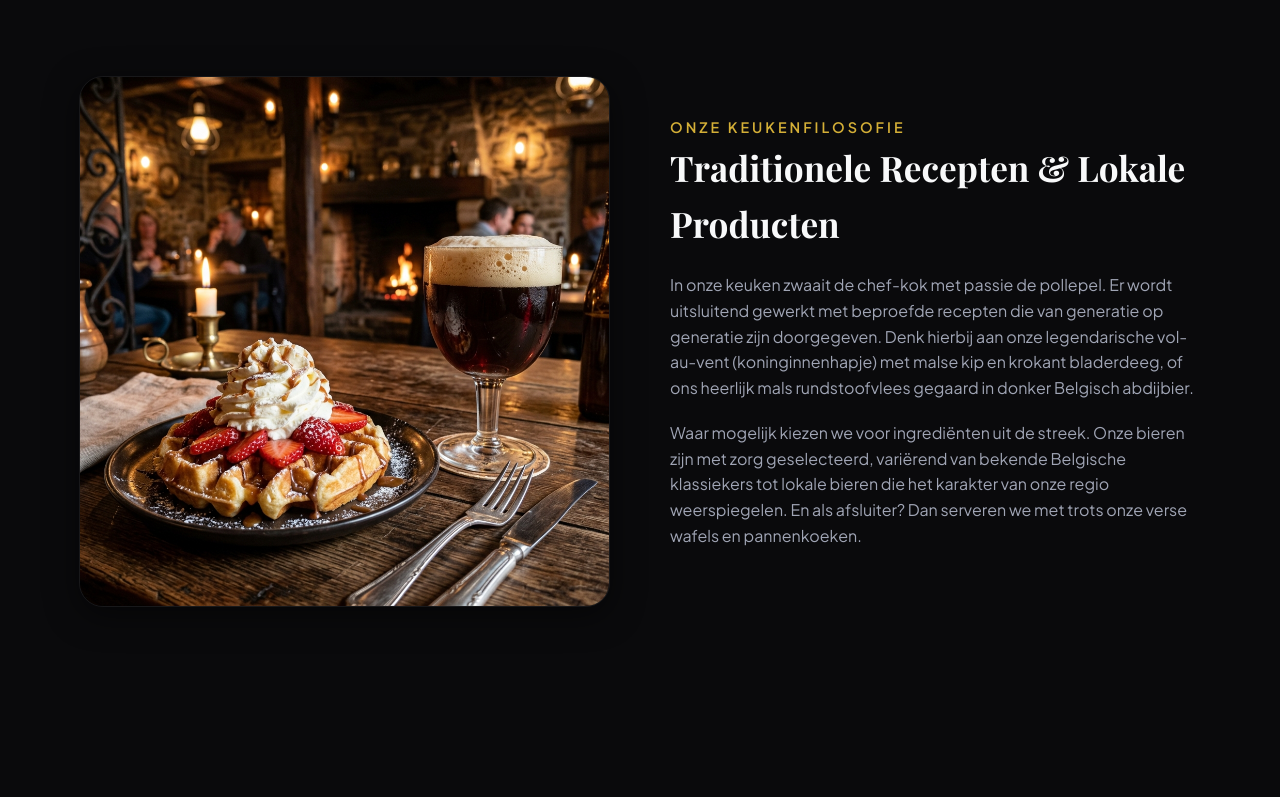
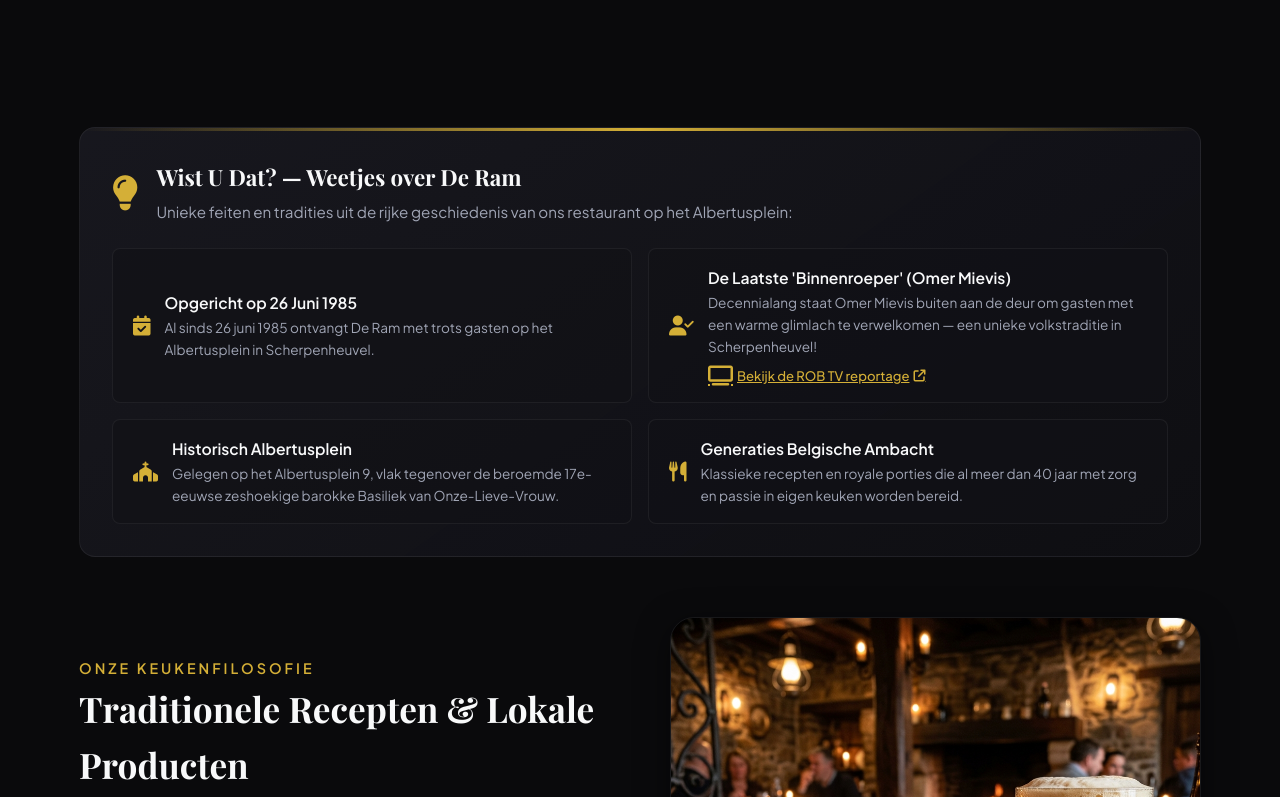
Before and after one commit to Moamel06/De-Ram, a plain HTML site: page about.html in a window 1280 px wide. Shown: the part 1114-1911 px from the top of the page. Drawn offline with nearby package versions, Linux system fonts and the light colour scheme; no server answers; a web font is replaced by a local one.

Commit message:
Update menu structure, parking details, trivia and footer BTW info

```diff
--- a/about.html
+++ b/about.html
@@ -66,10 +66,10 @@
         <div class="container">
             <div class="story-row">
                 <div class="story-text reveal">
-                    <span class="section-subtitle text-accent">Sinds jaar en dag</span>
+                    <span class="section-subtitle text-accent">Sinds 26 juni 1985</span>
                     <h2 class="font-heading" style="font-size: 2.8rem; margin-bottom: 25px;">Een Gevestigde Waarde in Scherpenheuvel</h2>
-                    <p>Restaurant De Ram, prachtig gelegen aan het bruisende Albertusplein, verwelkomt al generaties lang zowel de inwoners van Scherpenheuvel als bezoekers van ver daarbuiten. Wat ooit begon als een bescheiden dorpsherberg is door de jaren heen uitgegroeid tot een geliefd restaurant waar de klassieke Belgische keuken centraal staat.</p>
-                    <p>Onze filosofie is simpel: eerlijke ingrediënten, royale porties en een ontvangst die voelt als thuiskomen. Wij geloven dat eten mensen verbindt. Daarom hebben we een plek gecreëerd waar families samenkomen, vrienden lachen en pelgrims uitrusten na hun tocht naar de Basiliek.</p>
+                    <p>Restaurant De Ram werd officieel opgericht op <strong>26 juni 1985</strong> en bevindt zich prachtig aan het bruisende Albertusplein. Al meer dan 40 jaar verwelkomen wij zowel de inwoners van Scherpenheuvel als bezoekers en bedevaartgangers van ver daarbuiten. Wat ooit begon als een geliefde ontmoetingsplek is door de jaren heen uitgegroeid tot een gevestigde waarde waar de klassieke Belgische brasseriekeuken centraal staat.</p>
+                    <p>Onze filosofie is simpel: eerlijke ingrediënten, royale porties en een ontvangst die voelt als thuiskomen. Wij geloven dat eten mensen verbindt. Daarom hebben we een plek gecreëerd waar families samenkomen, vrienden lachen en bezoekers uitrusten na een wandeling rond de historische Basiliek.</p>
                     <div class="chef-quote">
                         "Echte gastvrijheid zit in de details: een gulle glimlach, een perfect getapt biertje en een bord vol liefde gegaard stoofvlees."
                     </div>
@@ -79,10 +79,58 @@
                 </div>
             </div>
 
-            <div class="story-row">
+            <!-- Weetjes & Geschiedenis Showcase Banner -->
+            <div class="parking-banner reveal" style="margin-top: 50px;">
+                <div class="parking-banner-header">
+                    <div class="feature-icon" style="margin-bottom: 0; font-size: 2.2rem;"><i class="fas fa-lightbulb"></i></div>
+                    <div>
+                        <h3 class="feature-title font-heading" style="margin-bottom: 4px; font-size: 1.4rem;">Wist U Dat? — Weetjes over De Ram</h3>
+                        <p style="color: var(--text-secondary); font-size: 0.95rem; margin: 0;">Unieke feiten en tradities uit de rijke geschiedenis van ons restaurant op het Albertusplein:</p>
+                    </div>
+                </div>
+
+                <div class="parking-grid">
+                    <div class="parking-card">
+                        <i class="fas fa-calendar-check"></i>
+                        <div class="parking-info">
+                            <strong>Opgericht op 26 Juni 1985</strong>
+                            <span>Al sinds 26 juni 1985 ontvangt De Ram met trots gasten op het Albertusplein in Scherpenheuvel.</span>
+                        </div>
+                    </div>
+
+                    <div class="parking-card">
+                        <i class="fas fa-user-check"></i>
+                        <div class="parking-info">
+                            <strong>De Laatste 'Binnenroeper' (Omer Mievis)</strong>
+                            <span>Decennialang staat Omer Mievis buiten aan de deur om gasten met een warme glimlach te verwelkomen — een unieke volkstraditie in Scherpenheuvel!</span>
+                            <a href="https://www.robtv.be/nieuws/maak-kennis-met-goedlachse-omer-mievis-de-laatste-binnenroeper-van-scherpenheuvel-de-mensen-apprecieren-een-goeiedag-142095" target="_blank" rel="noopener noreferrer" style="color: var(--accent); font-size: 0.82rem; margin-top: 6px; display: inline-flex; align-items: center; gap: 4px; text-decoration: underline; font-weight: 500;">
+                                <i class="fas fa-tv"></i> Bekijk de ROB TV reportage <i class="fas fa-arrow-up-right-from-square" style="font-size: 0.75rem;"></i>
+                            </a>
+                        </div>
+                    </div>
+
+                    <div class="parking-card">
+                        <i class="fas fa-church"></i>
+                        <div class="parking-info">
+                            <strong>Historisch Albertusplein</strong>
+                            <span>Gelegen op het Albertusplein 9, vlak tegenover de beroemde 17e-eeuwse zeshoekige barokke Basiliek van Onze-Lieve-Vrouw.</span>
+                        </div>
+                    </div>
+
+                    <div class="parking-card">
+                        <i class="fas fa-utensils"></i>
+                        <div class="parking-info">
+                            <strong>Generaties Belgische Ambacht</strong>
+                            <span>Klassieke recepten en royale porties die al meer dan 40 jaar met zorg en passie in eigen keuken worden bereid.</span>
+                        </div>
+                    </div>
+                </div>
+            </div>
+
+            <div class="story-row" style="margin-top: 60px;">
                 <div class="story-text reveal">
                     <span class="section-subtitle text-accent">Onze Keukenfilosofie</span>
-                    <h3 class="font-heading">Traditionele Recepten & Lokale Producten</h3>
+                    <h3 class="font-heading">Traditionele Recepten &amp; Lokale Producten</h3>
                     <p>In onze keuken zwaait de chef-kok met passie de pollepel. Er wordt uitsluitend gewerkt met beproefde recepten die van generatie op generatie zijn doorgegeven. Denk hierbij aan onze legendarische vol-au-vent (koninginnenhapje) met malse kip en krokant bladerdeeg, of ons heerlijk mals rundstoofvlees gegaard in donker Belgisch abdijbier.</p>
                     <p>Waar mogelijk kiezen we voor ingrediënten uit de streek. Onze bieren zijn met zorg geselecteerd, variërend van bekende Belgische klassiekers tot lokale bieren die het karakter van onze regio weerspiegelen. En als afsluiter? Dan serveren we met trots onze verse wafels en pannenkoeken.</p>
                 </div>
@@ -185,12 +233,16 @@
                             <i class="fas fa-calendar"></i>
                             <span>Vrijdag sluitingsdag</span>
                         </li>
+                        <li>
+                            <i class="fas fa-file-invoice"></i>
+                            <span>BTW: BE 0427.495.430</span>
+                        </li>
                     </ul>
                 </div>
             </div>
 
             <div class="footer-bottom">
-                <p>&copy; 2026 Restaurant De Ram. Alle rechten voorbehouden.</p>
+                <p>&copy; 2026 Restaurant De Ram (BTW BE 0427.495.430). Alle rechten voorbehouden.</p>
                 <p>Website ontworpen & ontwikkeld door <a href="https://studiotm.be/" target="_blank" rel="noopener noreferrer" class="text-accent" style="font-weight: 600;">TM Studio</a></p>
             </div>
         </div>
```
Also changed, not shown: contact.html (+5 -1 lines), index.html (+5 -1 lines), menu.html (+5 -1 lines).
